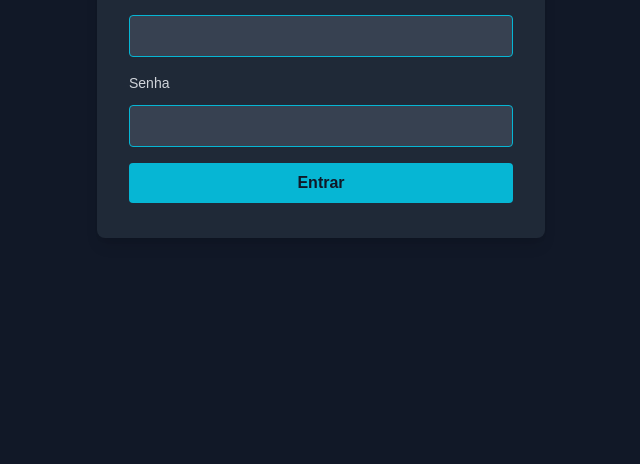
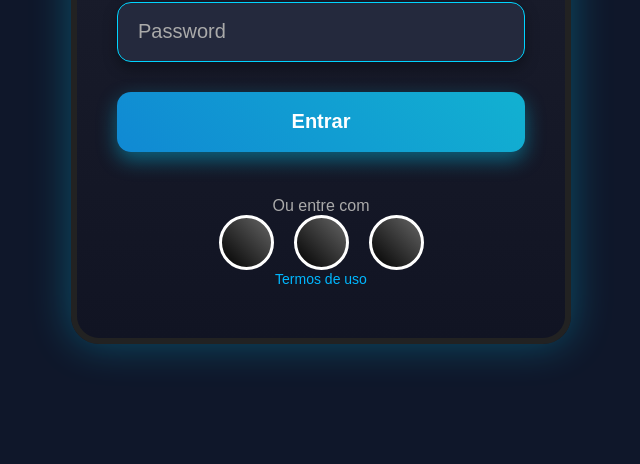
Before and after one commit to MicaelTech3/DsignerTV, a plain HTML site: page index.html in a window 1280 px wide. Shown: the part 336-800 px from the top of the page, without its empty margins (319-959 px from the left). Drawn offline with nearby package versions, Linux system fonts and the light colour scheme.

Commit message:
login new

```diff
--- a/css/login.css
+++ b/css/login.css
@@ -1,7 +1,13 @@
+/* Reset para evitar overflow */
+*,
+*::before,
+*::after {
+  box-sizing: border-box;
+}
+
 body {
   font-family: 'Arial', sans-serif;
-    background-color: #1a1f3b;
-    color: white;
+  background-color: #0f172a; /* fundo escuro */
   display: flex;
   justify-content: center;
   align-items: center;
@@ -9,60 +15,116 @@ body {
   margin: 0;
 }
 
-.login-container {
-    background-color: #0a0f2b;
-    padding: 30px;
-    border-radius: 10px;
-    border: 1px solid #00d4ff;
-    width: 300px;
-    box-shadow: 0 0 20px rgba(2, 213, 255, 0.247);
+/* CARD */
+.container {
+  max-width: 500px;         /* largura maior */
+  width: 100%;
+  background: linear-gradient(180deg, #1c1f2e 0%, #111423 100%);
+  border-radius: 28px;
+  padding: 50px 40px;       /* mais espaço interno */
+  border: 6px solid #222;
+  box-shadow: 0 0 40px rgba(0, 212, 255, 0.3);
+  text-align: center;
+  overflow: hidden;         /* garante que nada saia */
 }
 
-h1 {
-    color: #00d4ff;
-    text-align: center;
-    margin-bottom: 20px;
+/* TÍTULO */
+.heading {
+  font-weight: 900;
+  font-size: 42px;          /* bem maior */
+  color: #00b7ff;
+  margin-bottom: 35px;
 }
 
-.form-group {
-    margin-bottom: 20px;
+/* FORM */
+.form {
+  margin-top: 15px;
 }
 
-label {
+/* INPUTS */
+.form .input {
   display: block;
-    margin-bottom: 8px;
+  width: 100%;
+  max-width: 100%;
+  height: 60px;             /* inputs maiores */
+  font-size: 20px;          /* fonte maior */
+  background: #24293d;
+  border: 1px solid #00d4ff;
+  padding: 0 20px;
+  border-radius: 14px;
+  margin-top: 18px;
+  color: #fff;
+  box-shadow: 0 6px 14px rgba(0,0,0,.35);
 }
 
-input {
-    width: 100%;
-    padding: 10px;
-    border: 1px solid #00d4ff;
-    border-radius: 5px;
-    background-color: #1a1f3b;
-    color: white;
-    box-sizing: border-box;
+.form .input::placeholder {
+  color: #aaa;
 }
 
-button {
-    width: 100%;
-    padding: 10px;
-    background-color: #00d4ff;
-    color: #0a0f2b;
-    border: none;
-    border-radius: 5px;
-    font-weight: bold;
-    cursor: pointer;
-    transition: all 0.3s;
+.form .input:focus {
+  outline: none;
+  border: 2px solid #00b7ff;
+  box-shadow: 0 0 0 3px rgba(34,195,255,.25);
 }
 
-button:hover {
-    background-color: #00b3d1;
+/* BOTÃO LOGIN */
+.login-button {
+  width: 100%;
+  max-width: 100%;
+  height: 60px;
+  margin: 30px 0 20px;
+  font-size: 20px;
+  font-weight: bold;
+  border-radius: 14px;
+  background: linear-gradient(45deg, #1089d3 0%, #12b1d1 100%);
+  color: #fff;
+  border: none;
+  box-shadow: 0 8px 20px rgba(0, 212, 255, 0.4);
+  cursor: pointer;
+  transition: transform .15s ease;
+}
+.login-button:hover { transform: scale(1.05); }
+.login-button:active { transform: scale(0.95); }
+
+/* SOCIAL */
+.social-account-container {
+  margin-top: 25px;
+}
+.social-account-container .title {
+  font-size: 16px;
+  color: #aaa;
+  margin-bottom: 15px;
+}
+.social-accounts {
+  display: flex;
+  justify-content: center;
+  gap: 20px;
+}
+.social-button {
+  width: 55px; height: 55px; /* círculos maiores */
+  border-radius: 50%;
+  border: 3px solid #fff;
+  background: linear-gradient(45deg, #000 0%, #666 100%);
+  display: grid;
+  place-items: center;
+  transition: transform .15s ease;
+}
+.social-button .svg { width: 26px; height: 26px; fill: #fff; }
+.social-button:hover { transform: scale(1.2); }
+
+/* FOOTER */
+.agreement {
+  margin-top: 18px;
+}
+.agreement a {
+  font-size: 14px;
+  color: #00b7ff;
+  text-decoration: none;
 }
 
+/* MENSAGEM DE ERRO */
 #login-message {
-    width: 1%;
-    padding: 1px;
-    margin-top: 1px;
-    text-align: center;
-    color: #ffffff;
+  font-size: 14px;
+  margin-top: 8px;
+  color: #ff5555;
 }
--- a/index.html
+++ b/index.html
@@ -3,28 +3,44 @@
 <head>
   <meta charset="UTF-8">
   <meta name="viewport" content="width=device-width, initial-scale=1.0">
-    <title>Dsigner - Login</title>
+  <title>D`Signer - Login</title>
+  <link rel="stylesheet" href="css/login.css">
   <script src="https://www.gstatic.com/firebasejs/8.10.1/firebase-app.js"></script>
   <script src="https://www.gstatic.com/firebasejs/8.10.1/firebase-auth.js"></script>
-    <script src="https://cdn.tailwindcss.com"></script>
-    <link rel="stylesheet" href="css/login.css">
 </head>
-<body class="bg-gray-900 flex items-center justify-center min-h-screen">
-    <div class="bg-gray-800 p-8 rounded-lg shadow-lg w-full max-w-md">
-        <h1 class="text-3xl font-bold text-cyan-400 text-center mb-6">Dsigner</h1>
-        <form id="login-form" class="space-y-4">
-            <div>
-                <label for="email" class="block text-sm font-medium text-gray-300">Email</label>
-                <input type="email" id="email" class="w-full p-2 mt-1 bg-gray-700 text-white rounded border border-cyan-500 focus:outline-none focus:ring-2 focus:ring-cyan-400" required>
+<body>
+  <div class="container">
+    <div class="heading">D`Signer</div>
+    <form id="login-form" class="form">
+      <input required class="input" type="email" name="email" id="email" placeholder="E-mail">
+      <input required class="input" type="password" name="password" id="password" placeholder="Password">
+      <button type="submit" class="login-button">Entrar</button>
+      <p id="login-message"></p>
+    </form>
+
+    <div class="social-account-container">
+      <span class="title">Ou entre com</span>
+      <div class="social-accounts">
+        <button class="social-button google">
+          <svg class="svg" xmlns="http://www.w3.org/2000/svg" height="1em" viewBox="0 0 488 512">
+            <path d="M488 261.8C488 403.3..."></path>
+          </svg>
+        </button>
+        <button class="social-button apple">
+          <svg class="svg" xmlns="http://www.w3.org/2000/svg" height="1em" viewBox="0 0 384 512">
+            <path d="M318.7 268.7c-.2-36.7..."></path>
+          </svg>
+        </button>
+        <button class="social-button twitter">
+          <svg class="svg" xmlns="http://www.w3.org/2000/svg" height="1em" viewBox="0 0 512 512">
+            <path d="M389.2 48h70.6L305.6..."></path>
+          </svg>
+        </button>
       </div>
-            <div>
-                <label for="password" class="block text-sm font-medium text-gray-300">Senha</label>
-                <input type="password" id="password" class="w-full p-2 mt-1 bg-gray-700 text-white rounded border border-cyan-500 focus:outline-none focus:ring-2 focus:ring-cyan-400" required>
     </div>
-            <button type="submit" class="w-full p-2 bg-cyan-500 text-gray-900 font-bold rounded hover:bg-cyan-600 transition">Entrar</button>
-            <p id="login-message" class="text-center text-red-400 mt-2"></p>
-        </form>
+    <span class="agreement"><a href="#">Termos de uso</a></span>
   </div>
+
   <script src="js/auth.js"></script>
   <script src="js/login.js"></script>
 </body>
```
Lines whose indentation alone changed are shown as unchanged.
